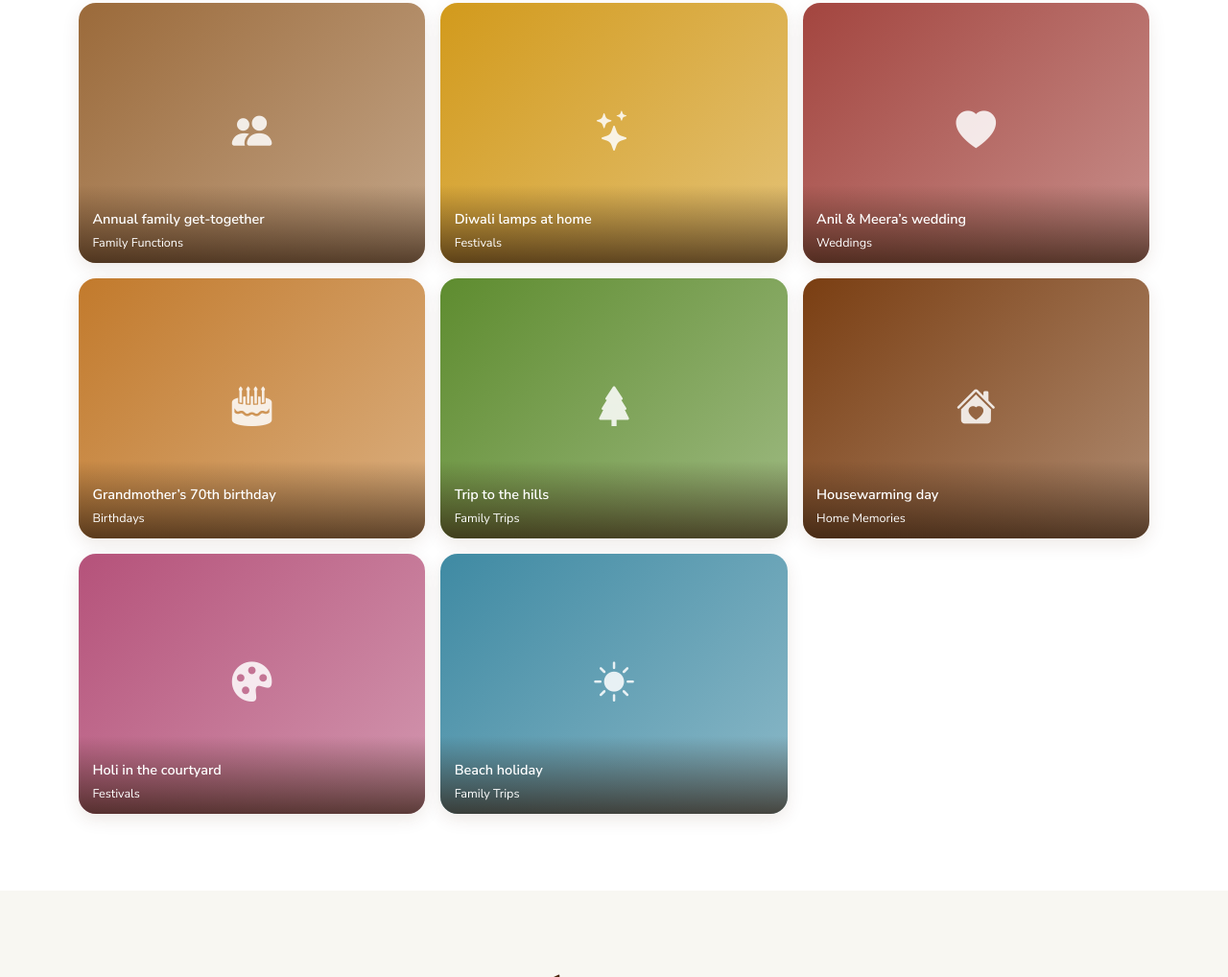
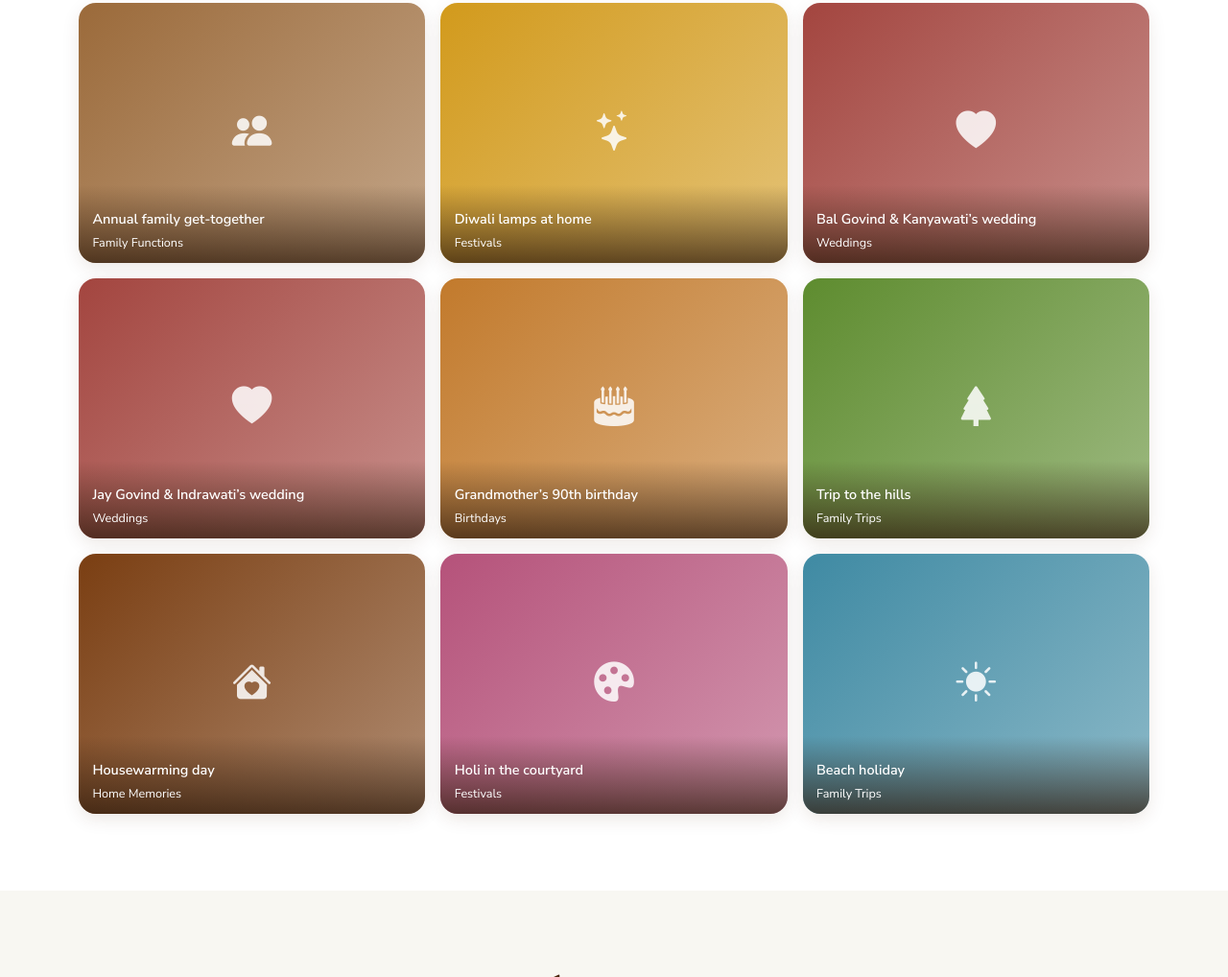
Before and after one commit to anandamhome/Family, a plain HTML site: page index.html in a window 1280 px wide. Shown: the part 5930-6948 px from the top of the page at 96% size. Drawn offline with nearby package versions, Linux system fonts and the light colour scheme; a web font is replaced by a local one.

Commit message:
Update index.html

```diff
--- a/index.html
+++ b/index.html
@@ -312,8 +312,9 @@ const VALUES=[["bi-heart","Love","We care for one another without conditions."],
 const GALLERY=[
  {cat:"Family Functions",title:"Annual family get-together",photo:"",icon:"bi-people-fill",c:"#9b6a3a"},
  {cat:"Festivals",title:"Diwali lamps at home",photo:"",icon:"bi-stars",c:"#d29a1c"},
- {cat:"Weddings",title:"Anil & Meera’s wedding",photo:"",icon:"bi-heart-fill",c:"#a3453f"},
- {cat:"Birthdays",title:"Grandmother’s 70th birthday",photo:"",icon:"bi-cake2-fill",c:"#c27a2c"},
+ {cat:"Weddings",title:"Bal Govind & Kanyawati’s wedding",photo:"",icon:"bi-heart-fill",c:"#a3453f"},
+ {cat:"Weddings",title:"Jay Govind & Indrawati’s wedding",photo:"",icon:"bi-heart-fill",c:"#a3453f"},
+ {cat:"Birthdays",title:"Grandmother’s 90th birthday",photo:"",icon:"bi-cake2-fill",c:"#c27a2c"},
  {cat:"Family Trips",title:"Trip to the hills",photo:"",icon:"bi-tree-fill",c:"#5E8C2F"},
  {cat:"Home Memories",title:"Housewarming day",photo:"",icon:"bi-house-heart-fill",c:"#7A3E12"},
  {cat:"Festivals",title:"Holi in the courtyard",photo:"",icon:"bi-palette-fill",c:"#b5527a"},
```
